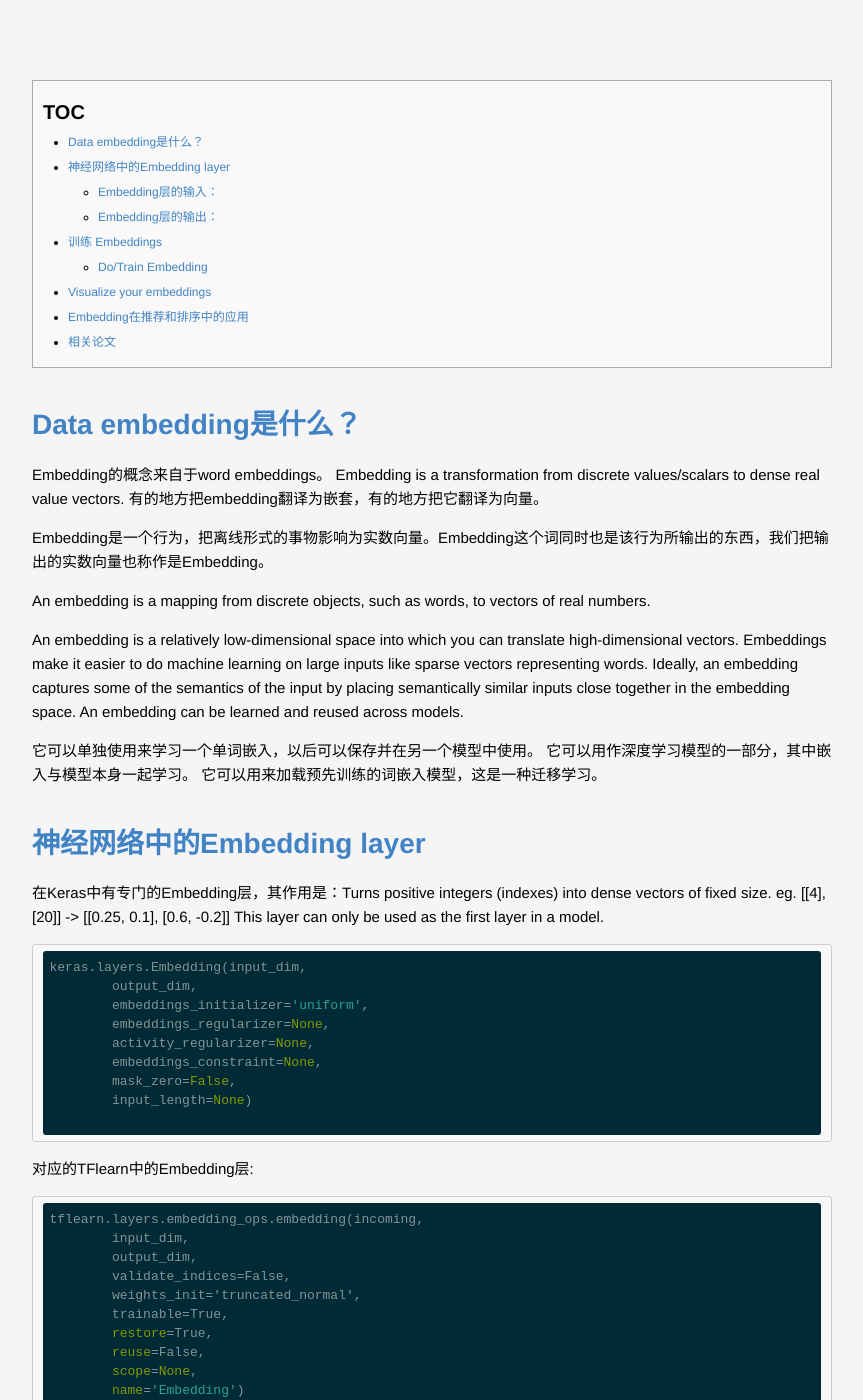
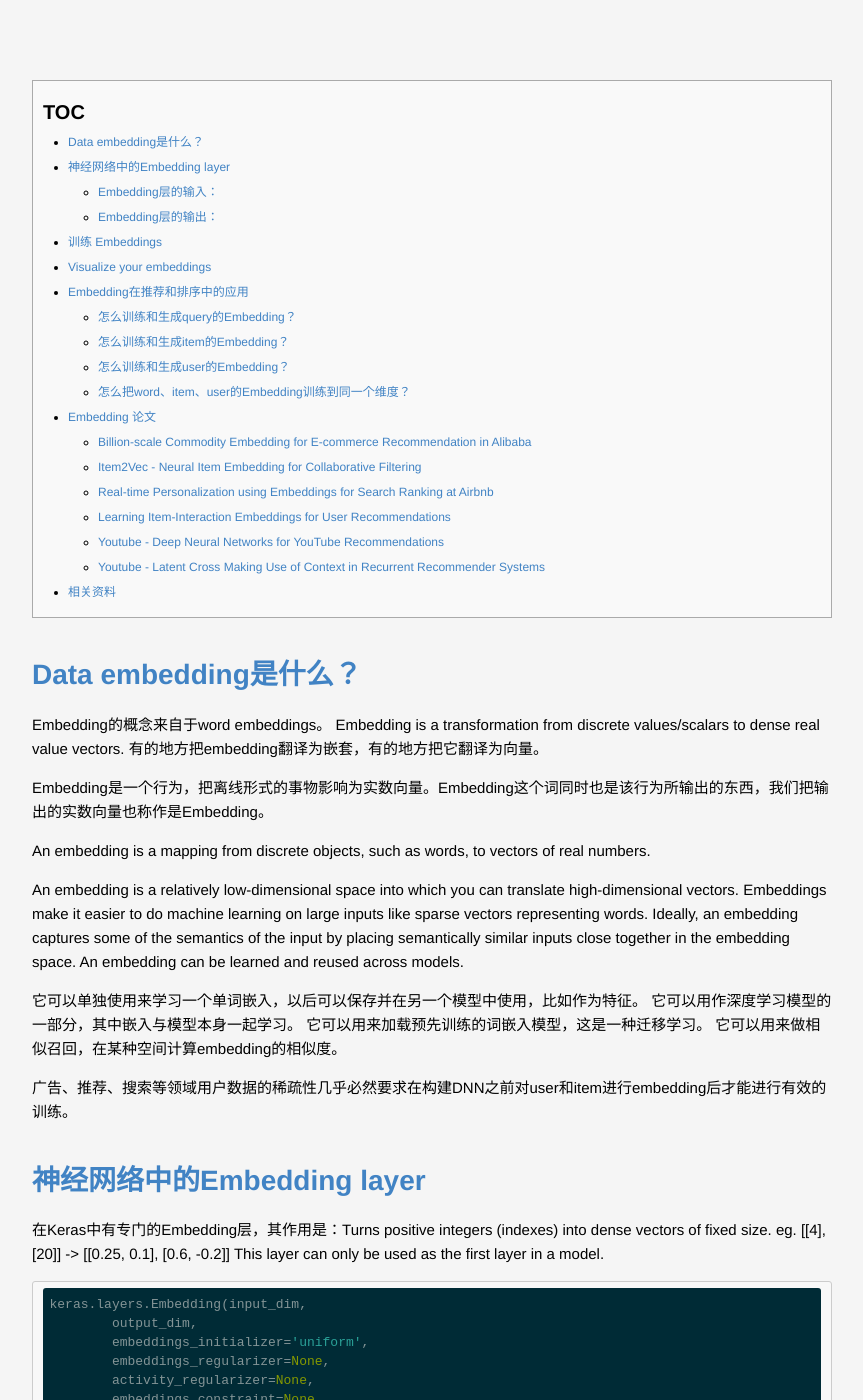
Before and after one commit to lucky521/blog, a Jekyll site: the page built from _posts/ml/2019-02-13-Data-Embedding.markdown, in a window 1280 px wide and 1400 px high, scrolled down 298 px. Shown: the whole window, without its empty margins (208-1071 px from the left). Built offline with Jekyll 4.4.1, drawn with Linux system fonts in a browser that asks for light colours; some of the changed text lies outside the part shown.

Commit message:
update blog

```diff
--- a/_posts/ml/2019-02-13-Data-Embedding.markdown
+++ b/_posts/ml/2019-02-13-Data-Embedding.markdown
@@ -18,10 +18,13 @@
 An embedding can be learned and reused across models.
 
 
-
-它可以单独使用来学习一个单词嵌入，以后可以保存并在另一个模型中使用。
+它可以单独使用来学习一个单词嵌入，以后可以保存并在另一个模型中使用，比如作为特征。
 它可以用作深度学习模型的一部分，其中嵌入与模型本身一起学习。
 它可以用来加载预先训练的词嵌入模型，这是一种迁移学习。
+它可以用来做相似召回，在某种空间计算embedding的相似度。
+
+
+广告、推荐、搜索等领域用户数据的稀疏性几乎必然要求在构建DNN之前对user和item进行embedding后才能进行有效的训练。
 
 
 # 神经网络中的Embedding layer
@@ -83,6 +86,8 @@
 
 # 训练 Embeddings
 
+怎么把 raw format 的 feature data 转变为 embedding format(也就是浮点数向量vector<float>) 的 embedding data？
+
 下面链接讲了我们如何用TensorFlow做embedding
 https://www.tensorflow.org/guide/embedding
 下面两个链接讲的典型的word embedding，即word2vec。
@@ -92,9 +97,7 @@
 
 嵌入层用随机权重进行初始化，并将学习训练数据集中所有单词的嵌入。
 
-## Do/Train Embedding
 
-怎么把 raw format 的 feature data 转变为 embedding format(也就是浮点数向量vector<float>) 的 embedding data？
 
 首先要有语料库，把它切分为word，每个word赋予一个int作为id。
 比如语料“I have a cat.”， [“I”, “have”, “a”, “cat”, “.”]
@@ -110,6 +113,9 @@
 
 
 tf.nn.embedding_lookup 这个函数到底做了什么？https://stackoverflow.com/questions/34870614/what-does-tf-nn-embedding-lookup-function-do
+
+
+
 
 
 
@@ -132,6 +138,10 @@
 
 
 
+
+
+
+
 # Embedding在推荐和排序中的应用
 
 word2vec(query2vec)
@@ -141,17 +151,68 @@
 user2vec
 
 
-item和user的量可以认为是无限的，所以不能直接使用它们的index来构建。我们可以用其某些有限的属性来表达它们。
+## 怎么训练和生成query的Embedding？
+
+
+
+## 怎么训练和生成item的Embedding？
 
 
 
 
-# 相关论文
+## 怎么训练和生成user的Embedding？
+
+item和user的量可以认为是无限的，所以不能直接使用它们的index来构建。我们可以用其某些有限的属性来表达它们。比如，说user，其实聊的是user喜欢什么item，接触过什么item，那么其中的核心其实还是item，这样理解的话，user的Embedding其实就源自于若干个与之相关的item的Embedding。
+
+
+
+## 怎么把word、item、user的Embedding训练到同一个维度？
+
+
+
+
+
+
+
+# Embedding 论文
+
+Embedding是一种方法，而它不是直接去解决目标问题的模型，但有了它作为模型或者输入的一部分，需要问题能够方便的求解。
+
+Word-embedding是基础: https://paperswithcode.com/task/word-embeddings
+
+Item-embedding:
+
+Query-embedding:
+
+User-embedding:
+
+
+## Billion-scale Commodity Embedding for E-commerce Recommendation in Alibaba
+
+## Item2Vec - Neural Item Embedding for Collaborative Filtering
+
+## Real-time Personalization using Embeddings for Search Ranking at Airbnb
+
+## Learning Item-Interaction Embeddings for User Recommendations
+
+
+
+
+## Youtube - Deep Neural Networks for YouTube Recommendations
+
+user embedding就是网络的最后一个隐层，video embedding是softmax的权重
+
+将最后softmax层的输出矩阵的列向量当作item embedding vector，而将softmax之前一层的值当作user embedding vector。
+
+## Youtube - Latent Cross Making Use of Context in Recurrent Recommender Systems
+
+
+
+
+
+
+
+
+# 相关资料
 
 https://gist.github.com/nzw0301/333afc00bd508501268fa7bf40cafe4e
-
-Item2Vec - Neural Item Embedding for Collaborative Filtering
-
-Real-time Personalization using Embeddings for Search Ranking at Airbnb
-
-Learning Item-Interaction Embeddings for User Recommendations
```
Also changed, not shown: _posts/ml/2018-11-05-Taobao-Rank.markdown (+11 -17 lines), _posts/tech/2018-06-06-computational-advertising.markdown (+6 -5 lines).
